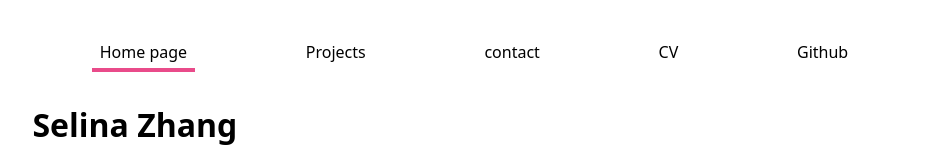
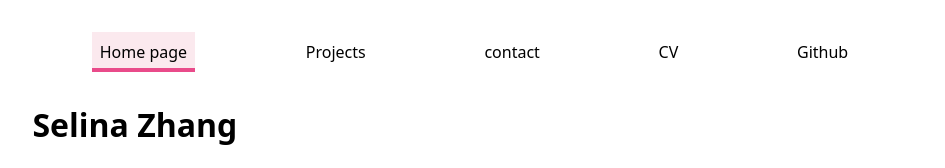
Before and after one commit to selinaz154/portfolio, a plain HTML site: page index.html in a window 1280 px wide. In both pictures the pointer is over the link "Home page". Shown: the top 168 px of the page, without its empty margins (166-1111 px from the left). Drawn offline with Linux system fonts and the light colour scheme.

Commit message:
Update style.css

```diff
--- a/style.css
+++ b/style.css
@@ -1,3 +1,7 @@
+:root {
+  --color-accent: oklch(65% 50% 0); /* Define the accent color */
+}
+
 body {
     /* Set line height to 1.5 times the font size
          and use the OS’s UI font as the website font
@@ -33,11 +37,13 @@ nav a {
   color: inherit; /* Ensures links use the text color of their parent */
 }
 
-:root {
-  --color-accent: oklch(65% 50% 0); /* Define the accent color */
-}
-
 nav a:hover, nav a.current {
   border-bottom: 4px solid var(--color-accent); /* Thick bottom border using accent color */
   padding-bottom: calc(0.5em - 4px); /* Adjust padding to compensate for the border thickness */
 }
+
+nav a:hover, nav a.current {
+  border-bottom: 4px solid var(--color-accent);
+  padding-bottom: calc(0.5em - 4px);
+  background-color: oklch(from var(--color-accent) 95% 5% h); /* Optional */
+}
```
